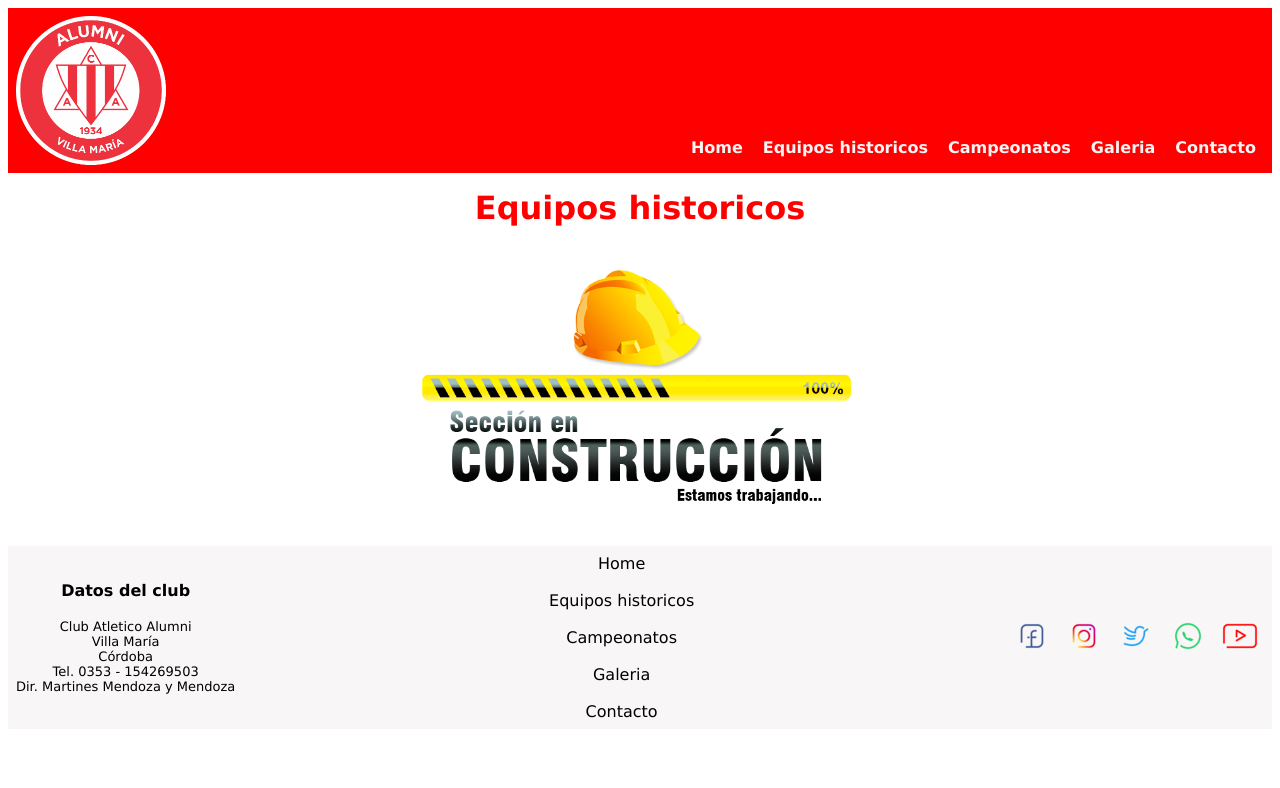
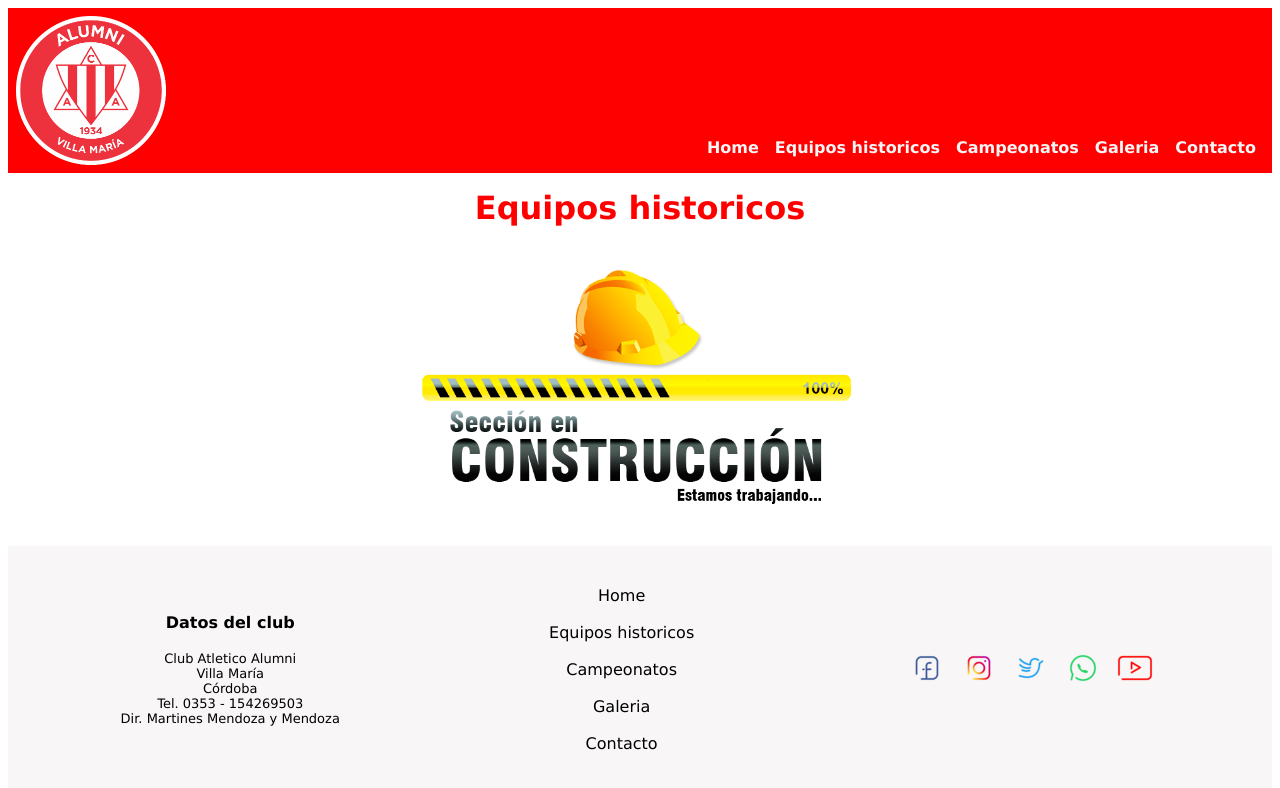
Before and after one commit to vvazquez86/fortinerosWeb, a plain HTML site: page pages/equipos.html in a window 1280 px wide. Drawn offline with Linux system fonts and the light colour scheme.

Commit message:
Incorporacion del Full Resposive

```diff
--- a/estilos.css
+++ b/estilos.css
@@ -1,32 +1,36 @@
 /*Reset*/
-*{
+* {
     margin: 0;
     padding: 0;
 }
 
+
+/* CSS FIRST MOBILE*/
+
 /* Encabezado */
 
-header{
+header {
     display: flex;
-    justify-content: space-between;
-    align-items: flex-end;
+    justify-content: space-around;
+    align-items: center;
     background-color: red;
     padding: 0.5rem;
     margin: 0.5rem;
 }
 
-.header__navbar{
-    list-style-type: none;
-    text-align: right;
+.header__navbar ul{
+    display: flex;
+    flex-direction: column;
+    align-items: center;
 }
 
 .header__navbar li{
-    display: inline-block;
+    display: inline-flex;
     font-size: 1rem;
     padding: 0.5rem;
 }
 
-.header__navbar a{
+.header__navbar a {
     text-decoration: none;
     color: whitesmoke;
     font-family: Verdana, Geneva, Tahoma, sans-serif;
@@ -35,80 +39,88 @@ header{
 
 /* FOOTER */
 
-footer{
+footer {
     display: flex;
     justify-content: space-between;
     align-items: center;
+    flex-direction: column;
     background-color: rgb(248, 246, 246);
     padding: 0.5rem;
     margin: 0.5rem;
 }
 
-.footer__datos{
+.footer__datos {
     display: inline-block;
     text-align: center;
     font-weight: bold;
     font-family: Verdana, Geneva, Tahoma, sans-serif;
+    padding: 2rem;
 
 }
-.footer__datos h3{
+
+.footer__datos h3 {
     color: black;
     display: inline-block;
     padding: 1rem;
     text-align: center;
 }
-.footer__datos h6{
+
+.footer__datos h6 {
     list-style-type: none;
     text-align: center;
 }
-.footer__datos ul{
+
+.footer__datos ul {
     list-style: none;
     color: black;
     font-size: small;
     font-weight: normal;
 }
 
-.footer__menu{
+.footer__menu {
     list-style-type: none;
     text-align: center;
     display: inline-block;
+    padding: 2rem;
+}
 
-
-}
-.footer__menu a{
+.footer__menu a {
     text-decoration: none;
     color: black;
     font-family: Verdana, Geneva, Tahoma, sans-serif;
 }
 
-.footer__menu ul{
+.footer__menu ul {
     display: flex;
     flex-direction: column;
     align-items: center;
     list-style: none;
     text-decoration: none;
 }
-.footer__menu li{
+
+.footer__menu li {
     text-align: center;
     /* text-decoration: none; */
     color: black
 }
 
-.footer__redes{
+.footer__redes {
+    display: inline-block;
+    padding: 2rem;
+}
 
-    display:inline-block;
-}
-.footer__redes h3{
+.footer__redes h3 {
 
     color: black;
     font-family: Verdana, Geneva, Tahoma, sans-serif;
     text-align: center;
 }
-.footer__redes img{
+
+.footer__redes img {
     display: inline-block;
 }
 
-h1{
+h1 {
     color: red;
 }
 
@@ -116,11 +128,11 @@ h1{
 
 /*Titulos*/
 
-.home{
+.home {
     text-align: center;
 }
 
-.home__titulo{
+.home__titulo {
     display: block;
     padding: 00.5rem;
     margin: 00.5rem;
@@ -130,17 +142,19 @@ h1{
 
 /*Banners*/
 
-.home__banners{
+.home__banners {
     display: inline-block;
     padding: 0.5rem;
     margin: 0.5rem;
 }
-.home__fotosMenu{
+
+.home__fotosMenu {
     display: inline-block;
     padding: 00.5rem;
     margin: 00.5rem;
 }
-.home__fotosMenu h2{
+
+.home__fotosMenu h2 {
     display: inline-block;
     color: red;
     font-family: Verdana, Geneva, Tahoma, sans-serif;
@@ -148,19 +162,22 @@ h1{
 
 /*Primera formacion de alumni foto*/
 
-.home__fotoMenu{
+.home__fotoMenu {
     display: inline-block;
     padding: 0.5rem;
     margin: 0.5rem;
 }
-.home img{
+
+.home img {
     width: 70%;
 }
-.home__fotoMenu h2{
+
+.home__fotoMenu h2 {
     color: red;
     font-family: Verdana, Geneva, Tahoma, sans-serif;
 }
-.home__fotoMenu__foto{
+
+.home__fotoMenu__foto {
     display: inline-block;
     padding: 0.5rem;
     margin: 0.5rem
@@ -169,18 +186,20 @@ h1{
 
 /*Historia*/
 
-.historia{
+.historia {
     display: inline-block;
     padding: 0.5rem;
     margin: 0.5rem;
 }
-.hitoria__titulo{
+
+.hitoria__titulo {
     display: inline-block;
     padding-bottom: 0.5rem;
     color: red;
     font-family: Verdana, Geneva, Tahoma, sans-serif;
 }
-.historia__parrafo{
+
+.historia__parrafo {
     display: inline-block;
     font-size: medium;
     font-style: normal;
@@ -190,12 +209,13 @@ h1{
 
 /*CSS DE EQUIPOS HISTORICOS*/
 
-.equipos{
+.equipos {
     padding: 00.5rem;
     margin: 00.5rem;
     text-align: center;
 }
-.equipos__titulo{
+
+.equipos__titulo {
     display: block;
     color: red;
     text-align: center;
@@ -204,31 +224,32 @@ h1{
 
 /*CSS DE LA PAGINA CAMPEONATO*/
 
-.campeonatos{
+.campeonatos {
     padding: 00.5rem;
     margin: 00.5rem;
     text-align: center;
 }
-.campeonatos h1{
+
+.campeonatos h1 {
     display: block;
     font-family: Verdana, Geneva, Tahoma, sans-serif;
     text-align: center;
 }
 
-
-
 /*CSS DE LA PAGINA CONTACTOS*/
 
-.contacto{
+.contacto {
     padding: 0.5rem;
     margin: 0.5rem;
 }
-.contacto h1{
+
+.contacto h1 {
     display: block;
     text-align: center;
     font-family: Verdana, Geneva, Tahoma, sans-serif;
 }
-.contacto__formulario{
+
+.contacto__formulario {
     display: flex;
     justify-content: center;
     padding: 0.5rem;
@@ -237,9 +258,46 @@ h1{
 
 /*CSS DE LA PAGINA GALERIA*/
 
-.galeria{
+.galeria {
+    display: flex;
+    flex-direction: column;
+    align-items: center;
+}
+
+.galeria img {
+    width: 70%;
+    padding: 1rem;
+}
+
+
+/*CSS ESCRITORIO*/
+
+@media (min-width: 1200px) {
+
+    header {
+        justify-content: space-between;
+        align-items: flex-end;
+    }
+
+    .header__navbar ul{
+        display: flex;
+        flex-direction: row;
+        align-items: center;
+    }
+
+    /*FOOTER ESCRITORIO*/
+
+    footer {
+        display: flex;
+        flex-direction: row;
+        justify-content: space-around;
+    }
+
+
+    /*GALERIA EN ESCRITORIO*/
+    .galeria {
         display: grid;
-    grid-template-columns: repeat(3,1fr);
+        grid-template-columns: repeat(3, 1fr);
         grid-template-rows: 100px repeat(4, 300px);
         align-items: center;
         grid-template-areas:
@@ -248,58 +306,72 @@ h1{
             "img9 img11  img6"
             "img7 img5 img10"
             "img8 img2 img12";
+    }
 
-}
-h1{
+    h1 {
         grid-area: titulo;
         text-align: center;
         font-family: Verdana, Geneva, Tahoma, sans-serif;
     }
-.equipoAlumni{
+
+    .equipoAlumni {
         grid-area: img1;
     }
-.jugadaPartido{
+
+    .jugadaPartido {
         grid-area: img2;
     }
-.MauroRosales{
+
+    .MauroRosales {
         grid-area: img3;
     }
-.equipoCaminando{
+
+    .equipoCaminando {
         grid-area: img4;
     }
-.disparoArco{
+
+    .disparoArco {
         grid-area: img5;
     }
-.entrenamiento{
+
+    .entrenamiento {
         grid-area: img6;
     }
-.equipoViejo{
+
+    .equipoViejo {
         grid-area: img7;
     }
-.festejo{
+
+    .festejo {
         grid-area: img8;
     }
-.festejoGol{
+
+    .festejoGol {
         grid-area: img9;
     }
-.reserva{
+
+    .reserva {
         grid-area: img10;
     }
-.partidoColon{
+
+    .partidoColon {
         grid-area: img11;
     }
-.saludo{
+
+    .saludo {
         grid-area: img12;
     }
 
-.galeria img{
+    .galeria img {
         width: 400px;
         height: auto;
         padding: 2px;
         margin: 2px;
     }
-.galeria__titulo{
+
+    .galeria__titulo {
         display: block;
         text-align: center;
         font-family: Verdana, Geneva, Tahoma, sans-serif;
     }
+}
```
Lines whose indentation alone changed are shown as unchanged.
